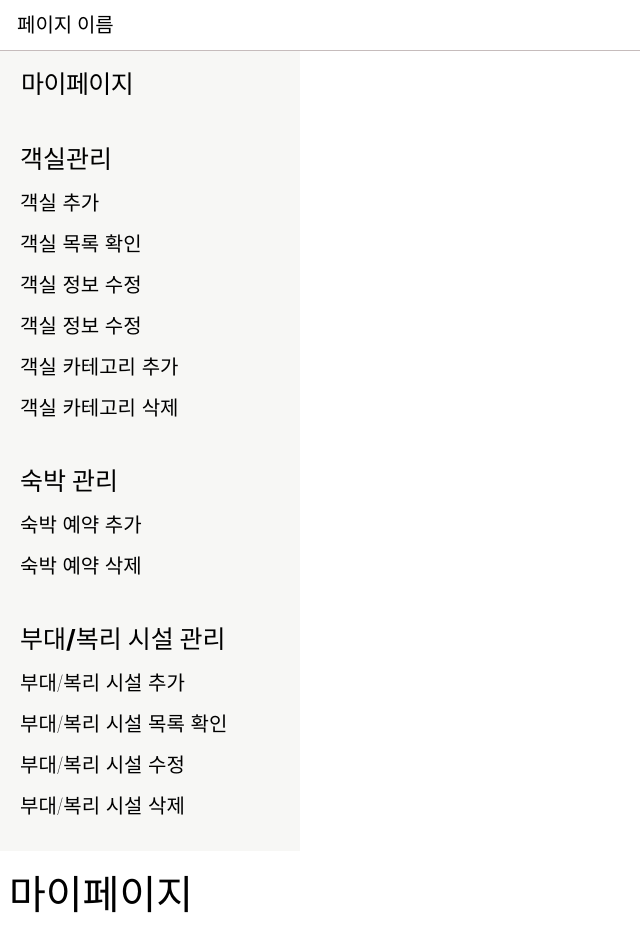
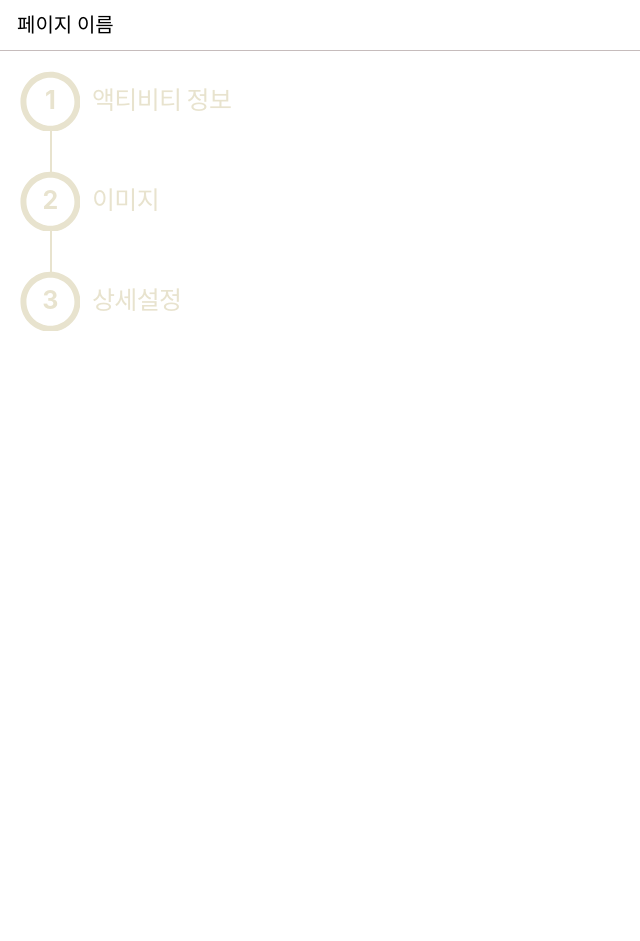
Before and after one commit to gouyeonch/lavieenrosehotel-web, a React (Vite) app: page / in a window 1280 px wide. Shown: the top 941 px of the page, without its empty margins (0-640 px from the left). After the commit the page ends 851 px from the top, so only its background shows below. Built offline with nearby package versions, Linux system fonts and the light colour scheme.

Commit message:
feat: 관리자용 사이드바 디테일 컴포넌트 추가

```diff
--- a/src/App.tsx
+++ b/src/App.tsx
@@ -5,6 +5,7 @@ import SidebarAdmin from './components/Sidebar/SidebarAdmin'
 import SidebarUser from './components/Sidebar/SidebarUser'
 import TopBar from './components/TopBar/TopBar'
 import BodyTitle from './components/BodyTitle/BodyTitle'
+import AdminSidebarDetail from './components/AdminSidebarDetail/AdminSiderbarDetail'
 import './App.css'
 
 function App() {
@@ -12,8 +13,9 @@ function App() {
     <>
       <TopBar pageName='페이지 이름'/>
       {/* <SidebarUser /> */}
-      <SidebarAdmin />
-      <BodyTitle bodyName='마이페이지'/>
+      {/* <SidebarAdmin /> */}
+      <AdminSidebarDetail adminSidebarName='액티비티 정보' />
+      {/* <BodyTitle bodyName='마이페이지'/> */}
     </>
   )
 }
--- /dev/null
+++ b/src/components/AdminSidebarDetail/AdminSiderbarDetail.tsx
@@ -0,0 +1,39 @@
+import React, { useState } from "react";
+import { S } from './style';
+
+interface AdminSidebarDetailProps {
+    adminSidebarName: string;
+}
+
+const AdminSidebarDetail: React.FC<AdminSidebarDetailProps> = ({adminSidebarName}) => {
+    return (
+        <S.SidebarArea>
+            <S.SidebarWrapper>
+                <S.Layout>
+                    <S.CircleArea>
+                        <S.Text>1</S.Text>
+                    </S.CircleArea>
+                    <S.Text>{adminSidebarName}</S.Text>
+                </S.Layout>
+            </S.SidebarWrapper>
+            <S.SidebarWrapper>
+                <S.Layout>
+                    <S.CircleArea>
+                        <S.Text>2</S.Text>
+                    </S.CircleArea>
+                    <S.Text>이미지</S.Text>
+                </S.Layout>
+            </S.SidebarWrapper>
+            <S.SidebarWrapper>
+                <S.Layout>
+                    <S.CircleArea>
+                        <S.Text>3</S.Text>
+                    </S.CircleArea>
+                    <S.Text>상세설정</S.Text>
+                </S.Layout>
+            </S.SidebarWrapper>
+        </S.SidebarArea>
+    );
+};
+
+export default AdminSidebarDetail;
--- /dev/null
+++ b/src/components/AdminSidebarDetail/style.ts
@@ -0,0 +1,70 @@
+import styled from "styled-components";
+import Cicle from "../../assets/icons/Circle.svg";
+
+const Text = styled.span`
+    color: #E8E3CE;
+    font-family: Inter;
+    font-size: 25px;
+    font-style: normal;
+    font-weight: 700;
+    line-height: 150%; /* 45px */
+    letter-spacing: -0.66px;
+`;
+
+const Layout = styled.div`
+    width: 250px;
+    height: 60px;
+    flex-shrink: 0;
+    display: flex;
+    align-items: center;
+    gap: 0.75rem;
+`;
+
+const SidebarWrapper = styled.div`
+    padding: 20px;
+    color: #555;
+    display: flex;
+    flex-direction: column;
+    align-items: flex-start;
+    gap: 12px;
+    flex-shrink: 0;
+
+    // 마지막 Layout을 제외한 모든 Layout에 가상 요소 적용
+    &:not(:last-child) ${Layout} {
+        position: relative;
+
+        &::after {
+            content: '';
+            position: absolute;
+            top: 100%; // Layout의 하단에서 시작
+            left: 30px; // 적절한 위치 조정
+            width: 2px;
+            height: 70%; // 적절한 길이 조정
+            background-color: #E8E3CE;
+        }
+    }
+`;
+
+const CircleArea = styled.span`
+    width: 60px;
+    height: 60px;
+    flex-shrink: 0;
+    background-image: url(${Cicle});
+    display: flex; // flex를 사용해 내부 요소를 정렬
+    justify-content: center; // 수평 가운데 정렬
+    align-items: center; // 수직 가운데 정렬
+`;
+
+const SidebarArea = styled.div`
+    height: 100vh;
+    top: 50px;
+    width: 300px;
+`;
+
+export const S = {
+    CircleArea,
+    Text,
+    SidebarWrapper,
+    Layout,
+    SidebarArea,
+};
--- a/src/components/Sidebar/SidebarAdmin.tsx
+++ b/src/components/Sidebar/SidebarAdmin.tsx
@@ -6,6 +6,7 @@ const SidebarArea = styled.div`
     background-color: #f7f7f5;
     top: 50px;
     width: 300px;
+    border-right: 1px solid black;
 `;
 
 const SidebarAreaTitle = styled.div`
--- a/src/components/Sidebar/SidebarUser.tsx
+++ b/src/components/Sidebar/SidebarUser.tsx
@@ -6,6 +6,7 @@ const SidebarArea = styled.div`
     background-color: #f7f7f5;
     top: 50px;
     width: 300px;
+    border-right: 1px solid black;
 `;
 
 const SidebarAreaTitle = styled.div`
@@ -43,14 +44,12 @@ const SidebarWrapper = styled.div`
 
 const SidebarContents = styled.div`
     color: #000;
-
     font-family: Inter;
     font-size: 20px;
     font-style: normal;
     font-weight: 100;
     line-height: normal;
 `;
-
 
 function SidebarUser() {
     return (
```
Also changed, not shown: src/assets/icons/CheckCircle.svg (added), src/assets/icons/Circle.svg (added). Lines whose indentation alone changed are shown as unchanged.
